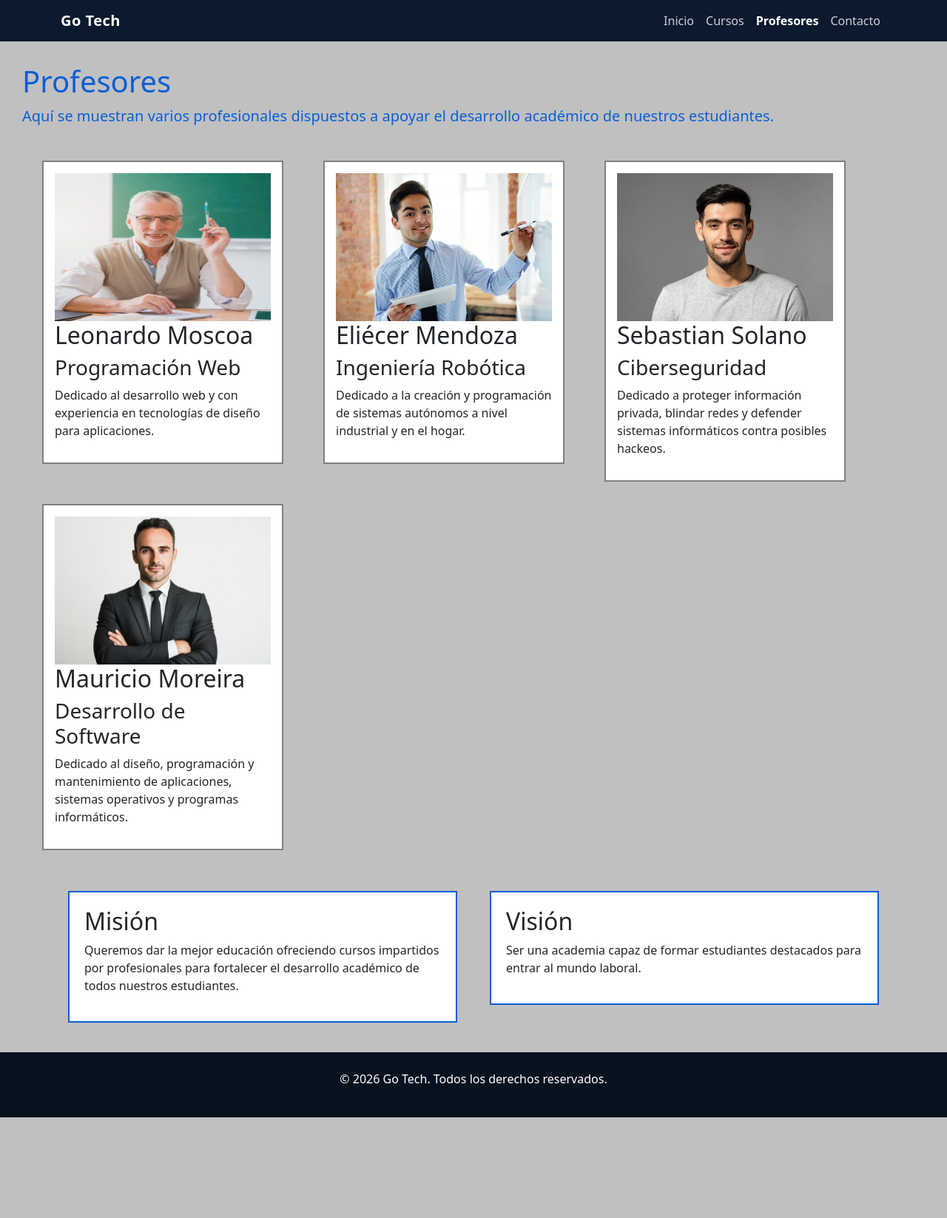
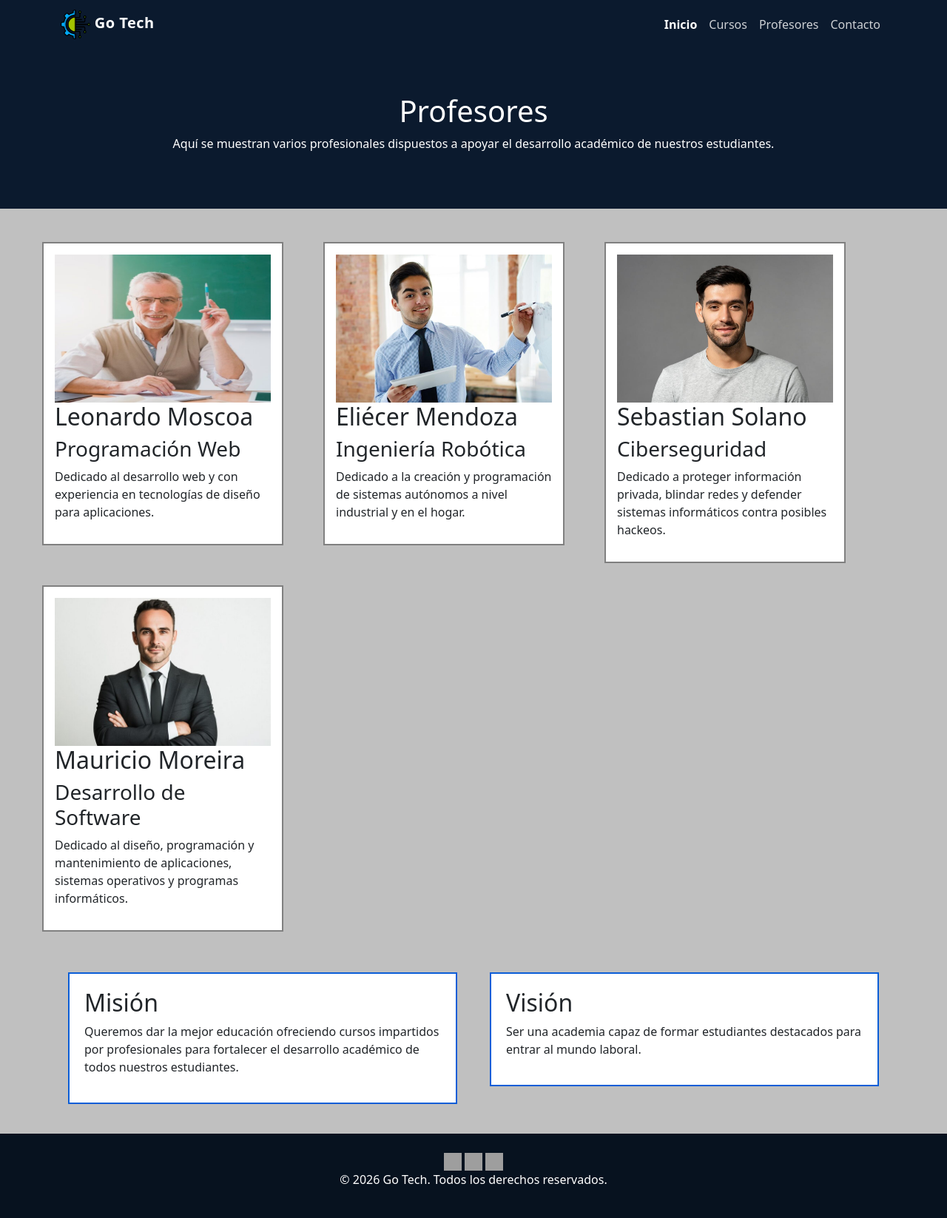
Before and after one commit to Fidelitas-Ambiente-Web-Cliente-Servidor/sc502-ln-practica1-sc502_ln_practica1_q2_2026_g6, a PHP site: page /profesores.html in a window 1280 px wide. Shown: the whole page at 74% size. Before the commit the page ends 1510 px from the top, so only its background shows below. Run offline with PHP 8.4, Linux system fonts and the light colour scheme; grey boxes are pictures that could not be loaded.

Commit message:
style: update professors page styling
Aligned the professors header with the courses page, integrated shared color variables from style.css and improved visual consistency across the section.

```diff
--- a/Tarea1/css/profesores.css
+++ b/Tarea1/css/profesores.css
@@ -2,6 +2,8 @@
 
 body {
     background-color: silver;
+    font-family: system-ui, -apple-system, "Segoe UI", Roboto, sans-serif;
+    color: #212529;
 }
 
 /*  NAVBAR  */
@@ -36,10 +38,11 @@ body {
 }
 /* FIN ESTILOS NAVBAR  */
 
-#encabezado-profesores {
-    color: var(--primary-dark);
-    font-size: 20px;
-    margin: 30px;
+.page-header {
+    background-color: var(--stats-bg);
+    color: white;
+    text-align: center;
+    padding: 60px 0;
 }
 
 .profesor {
--- a/Tarea1/css/style.css
+++ b/Tarea1/css/style.css
@@ -24,10 +24,10 @@
 
 
 /*  paleta de colores del profesores
-  --background-color: silver;
   --primary-dark: #0b5ed7;
   --navbar-bg: #0b1a2e;
   --navbar-hover: #4dabf7;
+  --stats-bg: #0b1a2e;
   --footer-bg: #07121f;
 */
 
--- a/Tarea1/profesores.html
+++ b/Tarea1/profesores.html
@@ -10,37 +10,38 @@
 </head>
 
 <body>
-
-    <header>
-        <!--Navbar-->
     <!-- ========== NAVBAR ========== -->
   <nav class="navbar navbar-expand-lg navbar-dark" id="mainNav">
     <div class="container">
-            <a class="navbar-brand" href="index.html">Go Tech</a>
+      <a class="navbar-brand" href="index.html">
+        <img src="./images/technology.png" alt="Go Tech">
+        Go Tech
+      </a>
       <button class="navbar-toggler" type="button" data-bs-toggle="collapse" data-bs-target="#navbarNav">
         <span class="navbar-toggler-icon"></span>
       </button>
       <div class="collapse navbar-collapse" id="navbarNav">
         <ul class="navbar-nav ms-auto">
-                <li class="nav-item"><a class="nav-link" href="index.html">Inicio</a></li>
+          <li class="nav-item"><a class="nav-link active" href="index.html">Inicio</a></li>
           <li class="nav-item"><a class="nav-link" href="cursos.html">Cursos</a></li>
-                <li class="nav-item"><a class="nav-link active" href="profesores.html">Profesores</a></li>
+          <li class="nav-item"><a class="nav-link" href="profesores.html">Profesores</a></li>
           <li class="nav-item"><a class="nav-link" href="contacto.html">Contacto</a></li>
         </ul>
       </div>
     </div>
   </nav>
-    </header>
 
     <main>
         <!-- Encabezado-->
-        <section id="encabezado-profesores">
+        <header class="page-header">
+            <div class="container">
                 <h1>Profesores</h1>
                 <p>
                     Aquí se muestran varios profesionales dispuestos a apoyar
                     el desarrollo académico de nuestros estudiantes.
                 </p>
-        </section>
+            </div>
+        </header>
 
         <!-- Tarjetas de profesores -->
         <section id="profesores" class="container">
@@ -137,10 +138,15 @@
    <!-- ========== FOOTER ========== -->
   <footer class="footer-section">
     <div class="container">
+      <div class="row">
+        <div id="social">
+            <a href="#"><img src="https://cdn-icons-png.flaticon.com/512/733/733547.png" alt="Facebook" width="24" height="24"></a>
+            <a href="#"><img src="https://cdn-icons-png.flaticon.com/512/733/733558.png" alt="Twitter" width="24" height="24"></a>
+            <a href="#"><img src="https://cdn-icons-png.flaticon.com/512/733/733561.png" alt="Instagram" width="24" height="24"></a>
+       </div>
       <p>&copy; 2026 Go Tech. Todos los derechos reservados.</p>
     </div>
   </footer>
-
   <script src="./js/bootstrap.bundle.min.js"></script>
 </body>
 </html>
```
Lines whose indentation alone changed are shown as unchanged.
